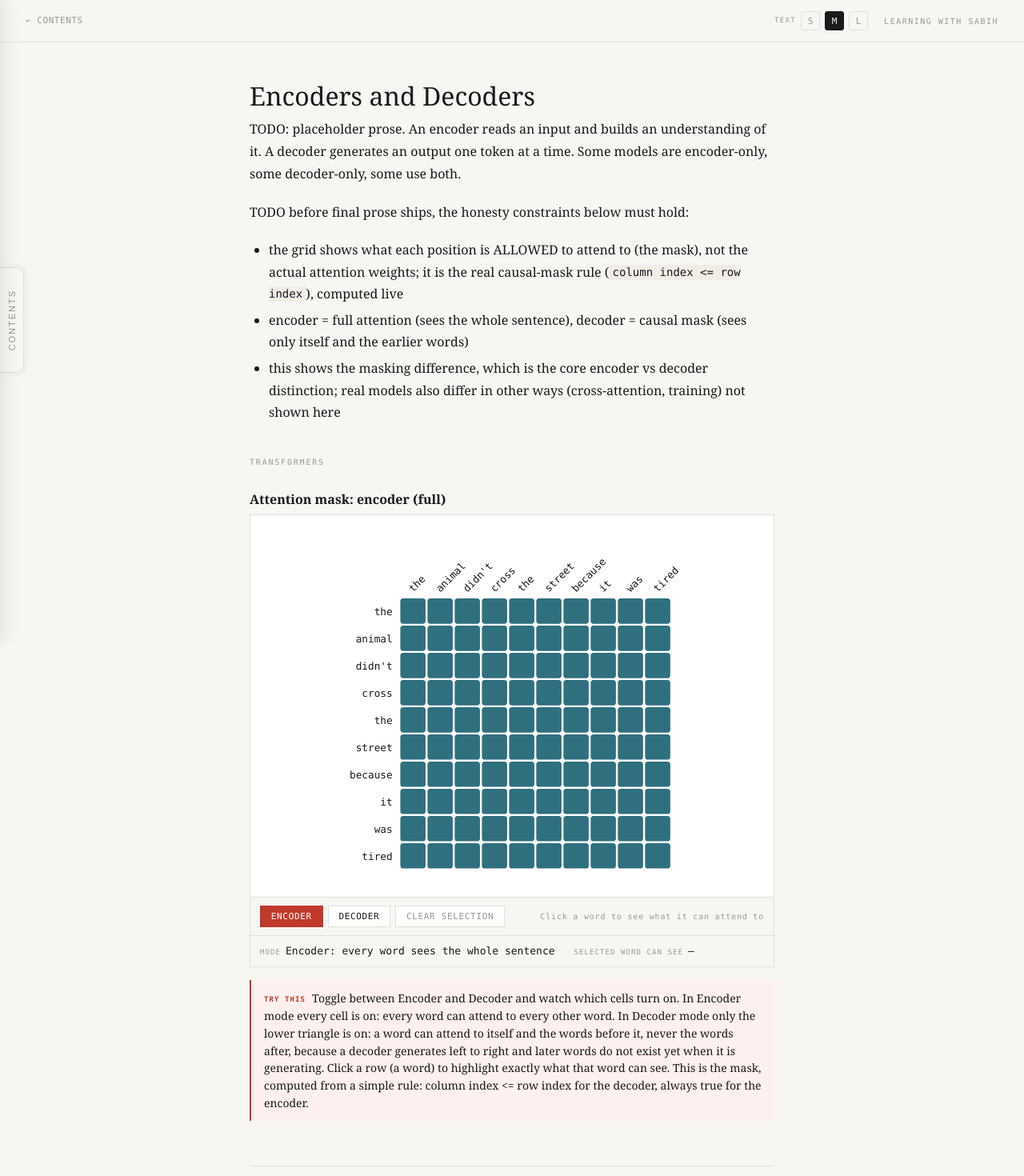
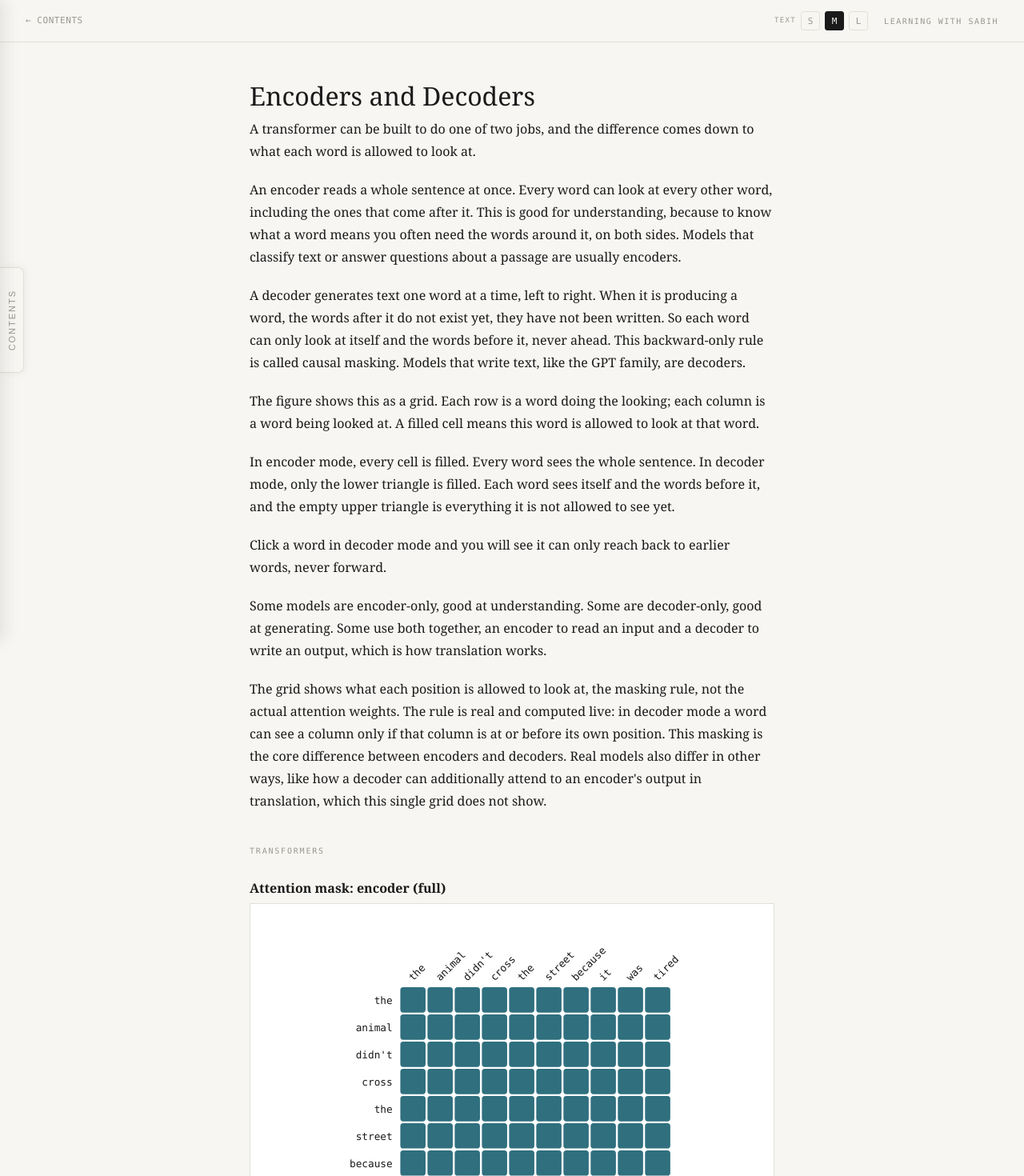
Before and after one commit to sabihusman/Learning-with-Sabih, a Next.js app: page /topics/encoders-and-decoders in a window 1280 px wide. Shown: the top 1470 px of the page at 80% size. Built offline with nearby package versions, Linux system fonts and the light colour scheme.

Commit message:
Apply final prose to Encoders and Decoders topic

```diff
--- a/app/components/EncoderDecoderViz.jsx
+++ b/app/components/EncoderDecoderViz.jsx
@@ -61,7 +61,7 @@ export default function EncoderDecoderViz() {
       status={status}
       readouts={readouts}
       tryThis={
-        'Toggle between Encoder and Decoder and watch which cells turn on. In Encoder mode every cell is on: every word can attend to every other word. In Decoder mode only the lower triangle is on: a word can attend to itself and the words before it, never the words after, because a decoder generates left to right and later words do not exist yet when it is generating. Click a row (a word) to highlight exactly what that word can see. This is the mask, computed from a simple rule: column index <= row index for the decoder, always true for the encoder.'
+        'Toggle between encoder and decoder. In encoder mode every word sees the whole sentence. Switch to decoder and the upper half goes dark: each word can only look back at itself and earlier words. Click a word to see exactly which words it is allowed to reach.'
       }
     >
       <svg
--- a/app/topics/encoders-and-decoders/page.mdx
+++ b/app/topics/encoders-and-decoders/page.mdx
@@ -6,11 +6,20 @@ export const metadata = {
 
 # Encoders and Decoders
 
-TODO: placeholder prose. An encoder reads an input and builds an understanding of it. A decoder generates an output one token at a time. Some models are encoder-only, some decoder-only, some use both.
+A transformer can be built to do one of two jobs, and the difference comes down to what each word is allowed to look at.
 
-TODO before final prose ships, the honesty constraints below must hold:
-- the grid shows what each position is ALLOWED to attend to (the mask), not the actual attention weights; it is the real causal-mask rule (`column index <= row index`), computed live
-- encoder = full attention (sees the whole sentence), decoder = causal mask (sees only itself and the earlier words)
-- this shows the masking difference, which is the core encoder vs decoder distinction; real models also differ in other ways (cross-attention, training) not shown here
+An encoder reads a whole sentence at once. Every word can look at every other word, including the ones that come after it. This is good for understanding, because to know what a word means you often need the words around it, on both sides. Models that classify text or answer questions about a passage are usually encoders.
+
+A decoder generates text one word at a time, left to right. When it is producing a word, the words after it do not exist yet, they have not been written. So each word can only look at itself and the words before it, never ahead. This backward-only rule is called causal masking. Models that write text, like the GPT family, are decoders.
+
+The figure shows this as a grid. Each row is a word doing the looking; each column is a word being looked at. A filled cell means this word is allowed to look at that word.
+
+In encoder mode, every cell is filled. Every word sees the whole sentence. In decoder mode, only the lower triangle is filled. Each word sees itself and the words before it, and the empty upper triangle is everything it is not allowed to see yet.
+
+Click a word in decoder mode and you will see it can only reach back to earlier words, never forward.
+
+Some models are encoder-only, good at understanding. Some are decoder-only, good at generating. Some use both together, an encoder to read an input and a decoder to write an output, which is how translation works.
+
+The grid shows what each position is allowed to look at, the masking rule, not the actual attention weights. The rule is real and computed live: in decoder mode a word can see a column only if that column is at or before its own position. This masking is the core difference between encoders and decoders. Real models also differ in other ways, like how a decoder can additionally attend to an encoder's output in translation, which this single grid does not show.
 
 <EncoderDecoderViz />
```
